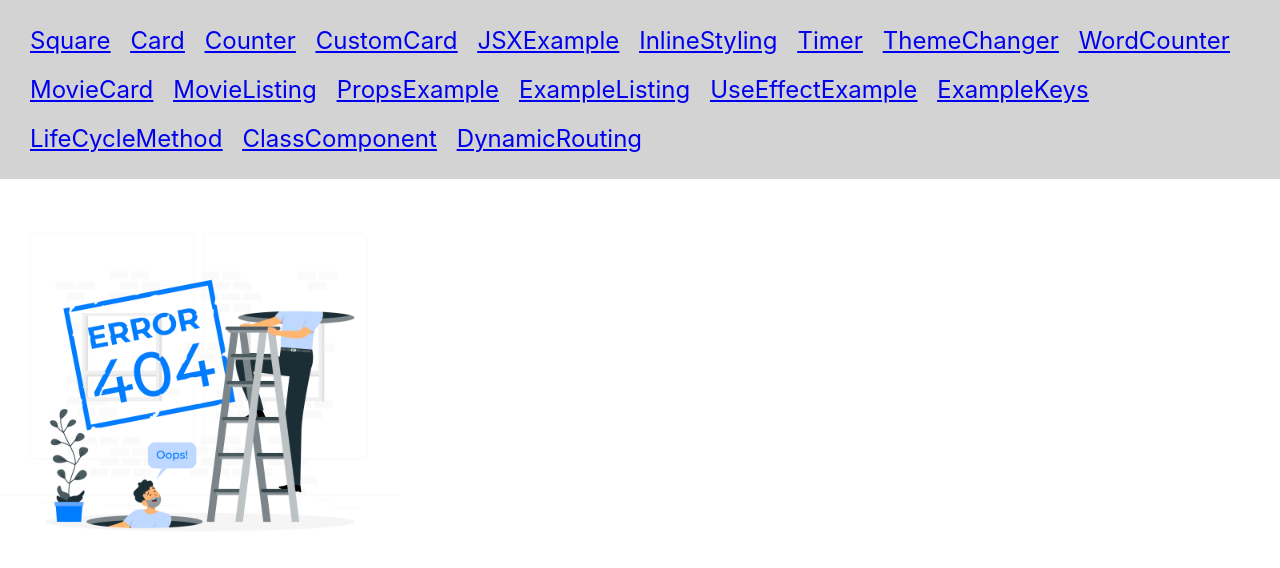
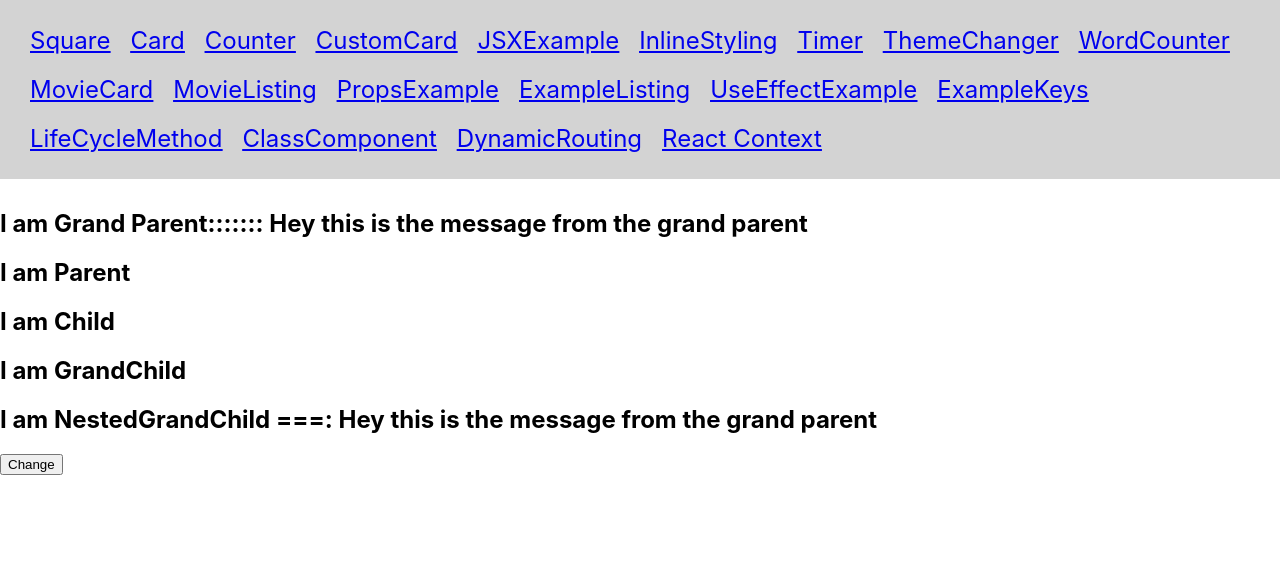
Before and after one commit to vishallovecode/first-react-project, a React (Create React App) app: page /react-context in a window 1280 px wide. Shown: the top 568 px of the page. Built offline with nearby package versions, Linux system fonts and the light colour scheme.

Commit message:
Context api

```diff
--- a/src/App.jsx
+++ b/src/App.jsx
@@ -28,6 +28,7 @@ import { Routes , Route } from 'react-router-dom';
 import ProductListing from './container/productlisting';
 import SingleProductDetails from './components/productdetails';
 import NotFound from './components/not-found';
+import GrandParent from './context/GrandParent';
 
 // receive  file
 function App() {
@@ -35,8 +36,6 @@ function App() {
   useEffect(()=>{
     console.log('I will get call only once..... app')
   } ,[])
-
-
 
   return (
     <div className="App">
@@ -69,7 +68,9 @@ function App() {
 
               {/* Dynamic Routing */}
               <Route path='products/:productId' element= {<SingleProductDetails/>}/>
+              <Route path='/react-context' element={<GrandParent/>}/>
               <Route path='*' element= {<NotFound/>}/>
+
 
             </Routes>
 
--- a/src/constant.js
+++ b/src/constant.js
@@ -24,5 +24,6 @@ export const headerConstant = [
   {name: 'ExampleKeys', link:'/key-example'},
   {name: 'LifeCycleMethod', link:'/lifecycle'},
   {name: 'ClassComponent', link:'/class-component'},
-  {name: 'DynamicRouting', link:'/productlisting'}
+  {name: 'DynamicRouting', link:'/productlisting'},
+  {name: 'React Context', link:'/react-context'}
 ]
--- a/src/container/productlisting.jsx
+++ b/src/container/productlisting.jsx
@@ -15,7 +15,7 @@ const ProductListing  =() => {
   } , [])
   const handleClick = (id)=> {
     // window.location.pathname = `products/${id}`
-    navigate(`/products/${id}`)
+navigate(`/products/${id}`)
   }
 
   return(
--- /dev/null
+++ b/src/context/Child.jsx
@@ -0,0 +1,14 @@
+import GrandChild from "./Grandchild"
+
+function Child() {
+  return(
+    <div>
+          <h2>I am Child</h2>
+          <GrandChild/>
+    </div>
+
+  )
+}
+
+
+export default Child
--- /dev/null
+++ b/src/context/GrandParent.jsx
@@ -0,0 +1,22 @@
+import { useState } from "react"
+import Parent from "./Parent"
+import { MyContext } from "./inex"
+
+
+
+// provider
+function GrandParent() {
+  const [message , setMessage] = useState('Hey this is the message from the grand parent')
+  const value  = {message , setMessage} // {message:message , setMessage:setMessage}
+  return(
+  <MyContext.Provider value= {value}>
+  <div>
+    <h2>I am Grand Parent::::::: {message}</h2>
+    <Parent/>
+  </div>
+  </MyContext.Provider>
+  )
+}
+
+
+export default GrandParent
--- /dev/null
+++ b/src/context/Grandchild.jsx
@@ -0,0 +1,14 @@
+import NestedChild from "./NestedChild"
+
+function GrandChild() {
+  return(
+<div>
+<h2>I am GrandChild</h2>
+<NestedChild/>
+</div>
+
+  )
+}
+
+
+export default GrandChild
--- /dev/null
+++ b/src/context/NestedChild.jsx
@@ -0,0 +1,13 @@
+import NestedGrandChild from "./NestedGrandChild"
+
+function NestedChild() {
+  return(
+    <div>
+      <NestedGrandChild/>
+    </div>
+
+  )
+}
+
+
+export default NestedChild
--- /dev/null
+++ b/src/context/NestedGrandChild.jsx
@@ -0,0 +1,21 @@
+//  consumer
+
+import { useContext } from "react"
+import { MyContext } from "./inex";
+
+function NestedGrandChild() {
+  const {message , setMessage} =  useContext(MyContext); // consuming the data
+  function changeText () {
+    setMessage('Me change ho gya')
+  }
+  return(
+  <div>
+    <h2>I am NestedGrandChild ===: {message}</h2>
+    <button onClick={changeText}>Change</button>
+  </div>
+
+  )
+}
+
+
+export default NestedGrandChild
--- /dev/null
+++ b/src/context/Parent.jsx
@@ -0,0 +1,14 @@
+import Child from "./Child.jsx"
+
+function Parent() {
+  return(
+    <div>
+    <h2>I am  Parent</h2>
+    <Child/>
+    </div>
+
+  )
+}
+
+
+export default Parent
--- /dev/null
+++ b/src/context/inex.jsx
@@ -0,0 +1,5 @@
+import { createContext } from "react";
+
+
+// creating context
+export const MyContext = createContext("");
```
Also changed, not shown: src/components/wordounter/index.jsx (line endings or trailing spaces), 1 other file (tests, documents, lock files or other folders).
